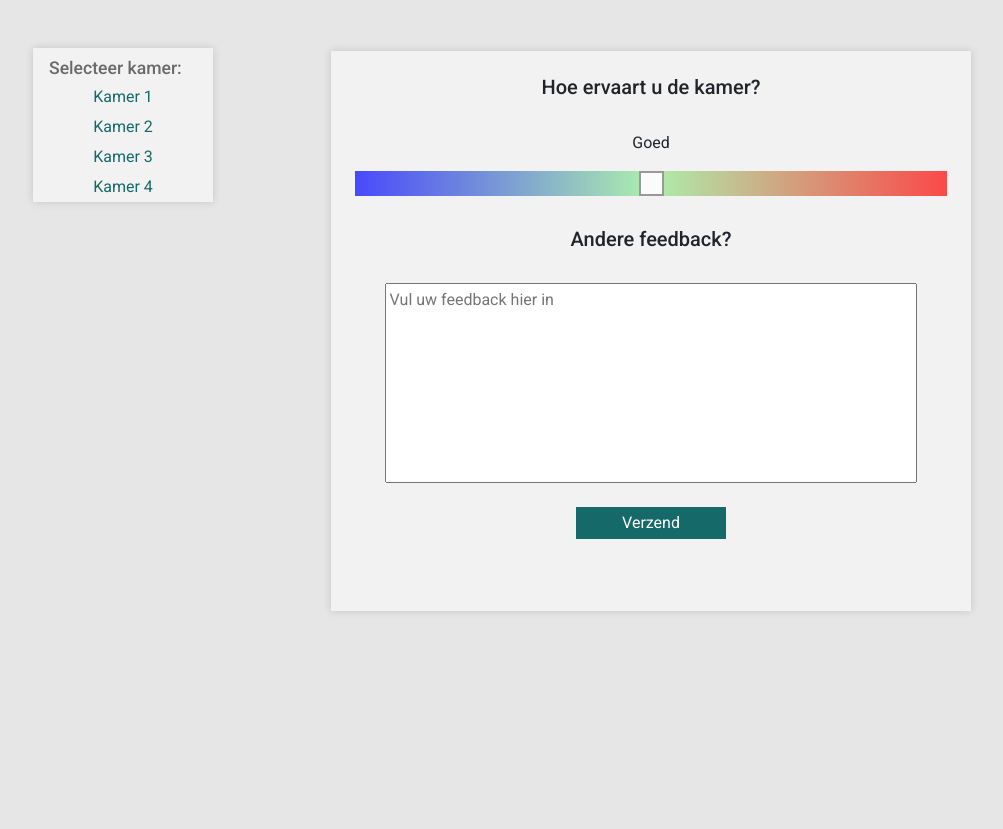
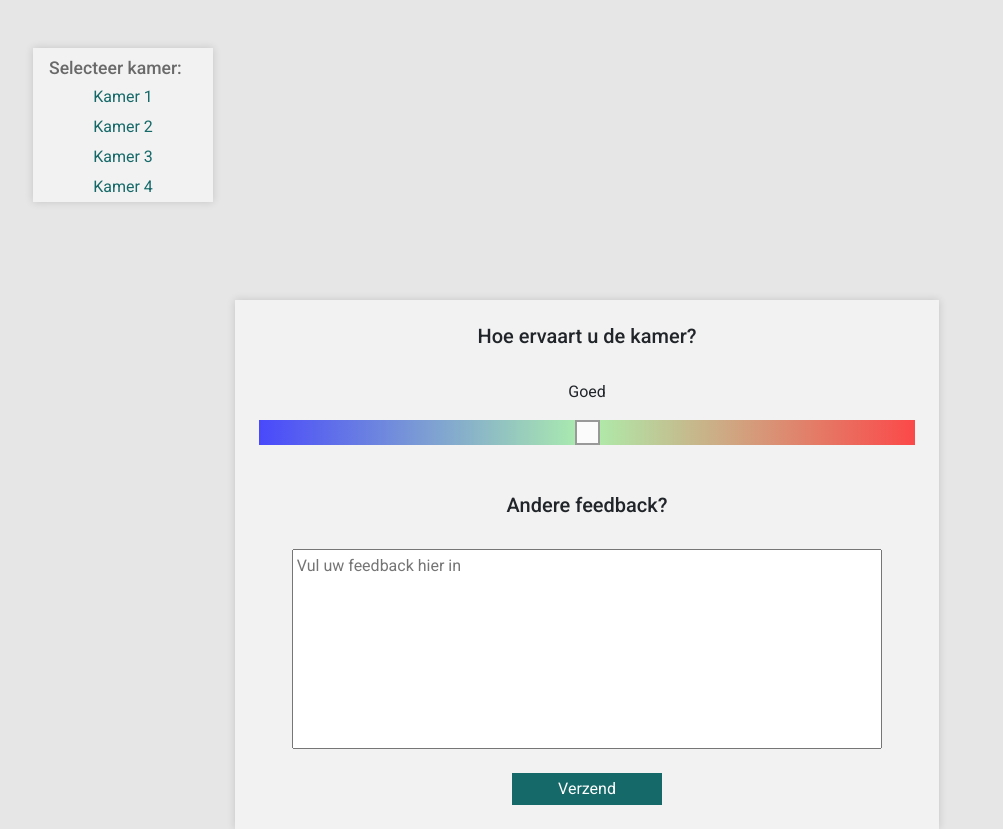
Before and after one commit to Mbalhakim/ChillCheck, a Flask app: page /feedback in a window 1280 px wide. Shown: the part 59-888 px from the top of the page, without its empty margins (53-1056 px from the left). Before the commit the page ends 671 px from the top, so only its background shows below. Run offline with Flask 2, Linux system fonts and the light colour scheme; the visitor is signed in with stand-in values (Sample User, id 1).

Commit message:
Added additional styling

```diff
--- a/server/static/css/main.css
+++ b/server/static/css/main.css
@@ -115,6 +115,11 @@ body{
     box-shadow: 0px 0px 8px rgba(0, 0, 0, 0.15);
     height: 100%;
 }
+
+.text-highlighted {
+    color: #156968;
+}
+
 /* Login Page */
 .login-bg{
     background-image: url(../images/login-bg.png);
@@ -154,16 +159,20 @@ body{
 }
 
 .fb-box{
-    position: absolute;
-    width: 50%;
+    margin: auto;
+    margin-top: 50px;
+    width: 55%;
     height: 70%;
-    left: 30%;
-    top: 110px;
-    min-width: 300px;
+    min-width: 350px;
     max-width: 1000px;
     align-items: center;
     box-shadow: 0px 0px 8px rgba(0, 0, 0, 0.15);
     background: #F2F2F2;
+}
+
+#feedback-room {
+    margin: auto;
+    margin-bottom: 8px;
 }
 
 .fb-text{
@@ -233,6 +242,12 @@ body{
     cursor: pointer;
 }
 
+.p-4 {
+    display: flex;
+    flex-direction: column;
+    justify-content: space-between;
+}
+
 @media (min-width: 1200px) {
     .row-box{
         height: 120px;
```
